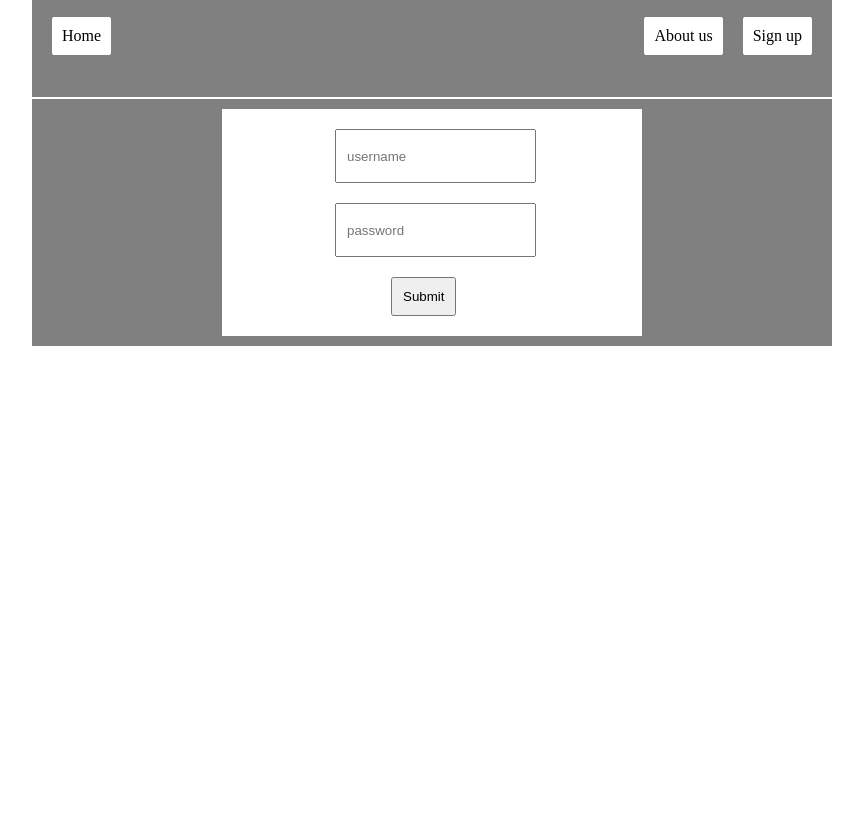
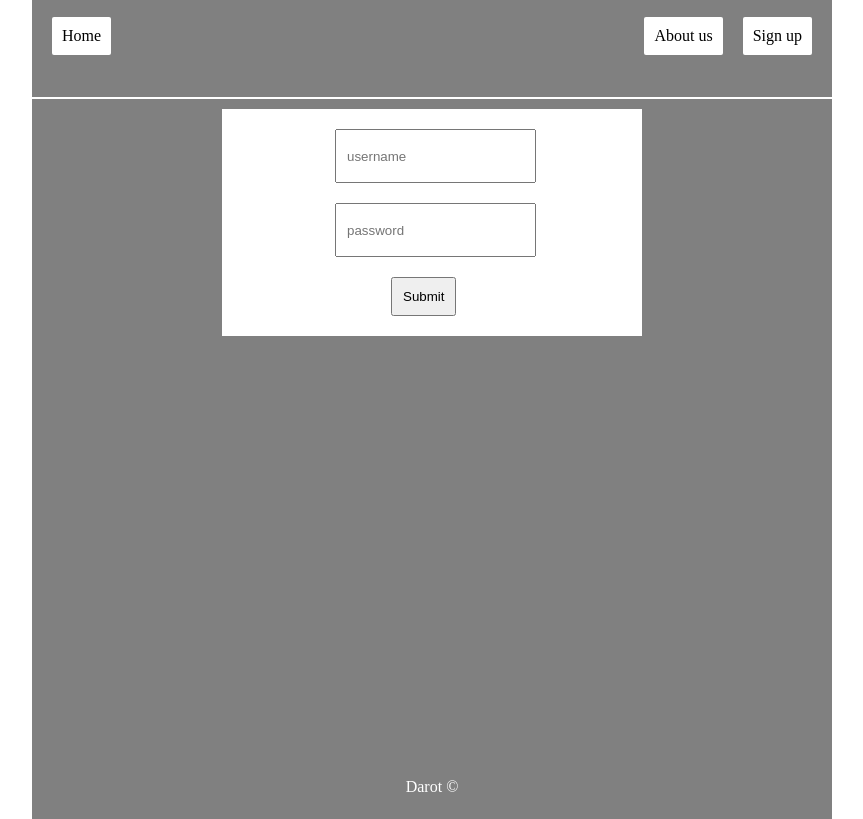
Before and after one commit to darothub/jquerytut, a plain HTML site: page ui/index.html in a window 1280 px wide. Shown: the part 80-899 px from the top of the page, without its empty margins (208-1071 px from the left). Before the commit the page ends 800 px from the top, so only its background shows below. Drawn offline with nearby package versions, Linux system fonts and the light colour scheme.

Commit message:
adding sticky footer

```diff
--- a/ui/index.css
+++ b/ui/index.css
@@ -4,11 +4,13 @@ body{
 }
 
 .container{
+
     width: 800px;
     height: auto;
     margin: 0 auto;
     background-color: gray;
     overflow: hidden;
+
 }
 
 .logo{
@@ -18,6 +20,8 @@ body{
 .logo h1{
     display: inline-block;
     margin: 20px 20px;
+    color: white;
+    font-family: 'Courier New', Courier, monospace;
 }
 
 nav{
@@ -45,8 +49,9 @@ nav div{
     width: 100%;
     min-height: 200px;
     border-top: 2px solid white;
+    min-height: calc(100vh - 80px - 40px );
+}
 
-}
 .form-content{
     margin: 10px auto;
     width: 50%;
@@ -70,3 +75,15 @@ form{
 input[type='submit']{
     margin-left: 56px;
 }
+
+footer{
+
+    width: 800px;
+    height: 40px;
+    margin: 0 auto;
+    background-color: gray;
+    overflow: hidden;
+    text-align: center;
+    color: #fff;
+    line-height: 1em;
+}
--- a/ui/index.html
+++ b/ui/index.html
@@ -11,16 +11,16 @@
 </head>
 <body>
     <section class="container">
-        <div class="logo">
-            <h1>PeaceFlux</h1>
-        </div>
+        <header class="logo">
+            <h1>DECAFLUX</h1>
+        </header>
         <nav>
             <div class="nav-head"><a>Home</a></div>
             <div class="nav-head"><a>Sign up</a></div>
             <div class="nav-head"><a>About us</a></div>
         </nav>
 
-        <section class="content">
+        <main class="content">
             <div class="form-content">
                 <form>
                     <label for="username">
@@ -34,9 +34,14 @@
                     </label>
                 </form>
             </div>
-        </section>
+        </main>
+
 
     </section>
+
+    <footer>
+        Darot &copy
+    </footer>
     <script type="text/javascript" src="index.js"></script>
 </body>
 </html>
```
